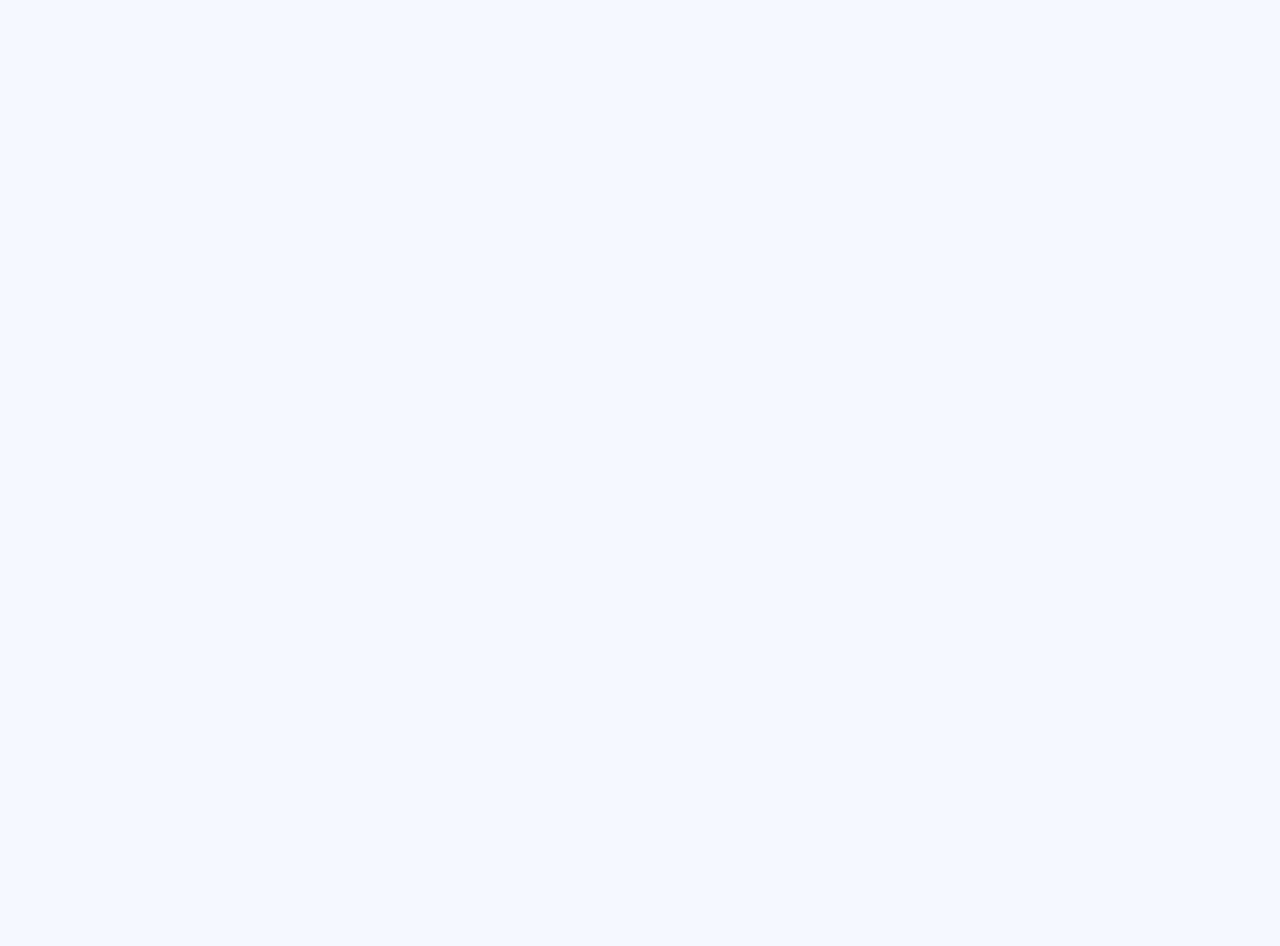
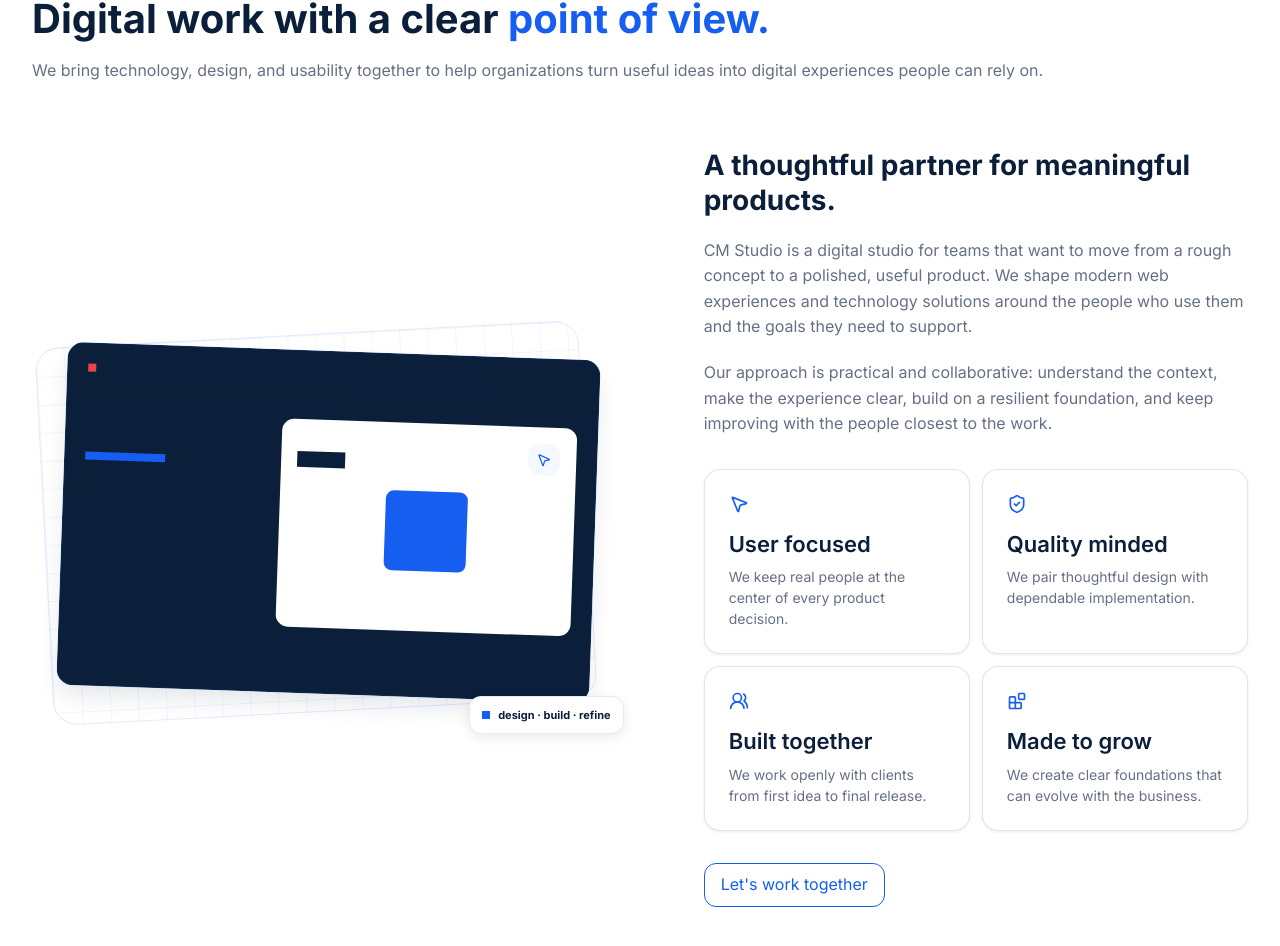
Before and after one commit to choirulmufas/monokrom-studio, a React (Vite) app: page / in a window 1280 px wide. Shown: the part 890-1836 px from the top of the page. Before the commit the page ends 800 px from the top, so only its background shows below. Built offline with nearby package versions, Linux system fonts and the light colour scheme.

Commit message:
feat: add about section

```diff
--- a/src/App.jsx
+++ b/src/App.jsx
@@ -1,5 +1,6 @@
 import Navbar from './components/Navbar.jsx'
 import Hero from './components/Hero.jsx'
+import About from './components/About.jsx'
 
 function App() {
   return (
@@ -7,6 +8,7 @@ function App() {
       <Navbar />
       <main>
         <Hero />
+        <About />
       </main>
     </>
   )
--- /dev/null
+++ b/src/components/About.jsx
@@ -0,0 +1,142 @@
+import { createElement } from 'react'
+import { Blocks, MousePointer2, ShieldCheck, UsersRound } from 'lucide-react'
+import Button from './ui/Button.jsx'
+import Card from './ui/Card.jsx'
+import Container from './ui/Container.jsx'
+import Heading from './ui/Heading.jsx'
+import Section from './ui/Section.jsx'
+
+const principles = [
+  {
+    icon: MousePointer2,
+    title: 'User focused',
+    description: 'We keep real people at the center of every product decision.',
+  },
+  {
+    icon: ShieldCheck,
+    title: 'Quality minded',
+    description: 'We pair thoughtful design with dependable implementation.',
+  },
+  {
+    icon: UsersRound,
+    title: 'Built together',
+    description: 'We work openly with clients from first idea to final release.',
+  },
+  {
+    icon: Blocks,
+    title: 'Made to grow',
+    description: 'We create clear foundations that can evolve with the business.',
+  },
+]
+
+function AboutVisual() {
+  return (
+    <div className="about-visual" aria-hidden="true">
+      <div className="about-visual-grid" />
+      <div className="about-visual-window">
+        <div className="flex items-center justify-between border-b border-white/10 px-5 py-4">
+          <div className="flex items-center gap-2">
+            <span className="size-2 rounded-full bg-accent" />
+            <span className="size-2 rounded-full bg-white/50" />
+            <span className="size-2 rounded-full bg-white/20" />
+          </div>
+          <span className="text-[10px] font-bold uppercase tracking-[0.16em] text-white/50">
+            product lab
+          </span>
+        </div>
+        <div className="grid gap-5 p-5 tablet:grid-cols-[0.75fr_1.25fr]">
+          <div className="space-y-3">
+            <div className="h-2 w-16 rounded-full bg-white/30" />
+            <div className="h-2 w-24 rounded-full bg-white/15" />
+            <div className="h-2 w-20 rounded-full bg-primary" />
+            <div className="mt-8 space-y-2 border-l border-primary/60 pl-3">
+              <div className="h-2 w-20 rounded-full bg-white/40" />
+              <div className="h-2 w-14 rounded-full bg-white/20" />
+            </div>
+          </div>
+          <div className="about-visual-screen rounded-md bg-white p-4">
+            <div className="mb-5 flex items-end justify-between">
+              <div>
+                <div className="mb-2 h-2 w-12 rounded-full bg-primary/30" />
+                <div className="h-4 w-32 rounded-full bg-navy" />
+              </div>
+              <span className="grid size-8 place-items-center rounded-md bg-background text-primary">
+                <MousePointer2 size={15} />
+              </span>
+            </div>
+            <div className="grid grid-cols-3 items-end gap-2">
+              <div className="h-14 rounded-sm bg-primary/20" />
+              <div className="h-20 rounded-sm bg-primary" />
+              <div className="h-11 rounded-sm bg-accent/70" />
+            </div>
+            <div className="mt-5 h-2 w-3/4 rounded-full bg-navy/10" />
+            <div className="mt-2 h-2 w-1/2 rounded-full bg-navy/10" />
+          </div>
+        </div>
+      </div>
+      <div className="about-visual-note">
+        <span className="size-2 rounded-full bg-primary" />
+        <span>design · build · refine</span>
+      </div>
+    </div>
+  )
+}
+
+function About() {
+  return (
+    <Section id="about" background="white" className="about-section">
+      <Container>
+        <Heading
+          eyebrow="About CM Studio"
+          title={
+            <>
+              Digital work with a clear{' '}
+              <span className="text-primary">point of view.</span>
+            </>
+          }
+          description="We bring technology, design, and usability together to help organizations turn useful ideas into digital experiences people can rely on."
+        />
+
+        <div className="mt-16 grid items-center gap-14 laptop:grid-cols-[minmax(0,1fr)_minmax(0,0.92fr)] laptop:gap-20">
+          <AboutVisual />
+
+          <div>
+            <div className="space-y-5">
+              <h3 className="type-h3 text-navy">A thoughtful partner for meaningful products.</h3>
+              <p className="type-body text-text-secondary">
+                CM Studio is a digital studio for teams that want to move from a rough concept to a
+                polished, useful product. We shape modern web experiences and technology solutions
+                around the people who use them and the goals they need to support.
+              </p>
+              <p className="type-body text-text-secondary">
+                Our approach is practical and collaborative: understand the context, make the
+                experience clear, build on a resilient foundation, and keep improving with the
+                people closest to the work.
+              </p>
+            </div>
+
+            <div className="mt-8 grid gap-3 tablet:grid-cols-2">
+              {principles.map(({ icon, title, description }) => (
+                <Card key={title} className="p-4" as="article">
+                  {createElement(icon, {
+                    'aria-hidden': true,
+                    className: 'mb-4 text-primary',
+                    size: 20,
+                  })}
+                  <h4 className="type-h4 text-navy">{title}</h4>
+                  <p className="mt-2 text-body-small text-text-secondary">{description}</p>
+                </Card>
+              ))}
+            </div>
+
+            <Button href="#contact" variant="secondary" className="mt-8">
+              Let&apos;s work together
+            </Button>
+          </div>
+        </div>
+      </Container>
+    </Section>
+  )
+}
+
+export default About
--- a/src/index.css
+++ b/src/index.css
@@ -260,6 +260,59 @@
 	.animate-hero-float {
 		animation: hero-float 6s ease-in-out infinite;
 	}
+
+	.about-section {
+		position: relative;
+	}
+
+	.about-visual {
+		position: relative;
+		min-height: 390px;
+		isolation: isolate;
+	}
+
+	.about-visual-grid {
+		position: absolute;
+		inset: 6% 6% 8% 2%;
+		z-index: -1;
+		border: 1px solid rgb(21 94 239 / 0.12);
+		border-radius: var(--radius-xl);
+		background-image: linear-gradient(rgb(21 94 239 / 0.06) 1px, transparent 1px), linear-gradient(90deg, rgb(21 94 239 / 0.06) 1px, transparent 1px);
+		background-size: 28px 28px;
+		transform: rotate(-3deg);
+	}
+
+	.about-visual-window {
+		position: absolute;
+		inset: 10% 5% 12% 5%;
+		overflow: hidden;
+		border: 1px solid rgb(21 94 239 / 0.16);
+		border-radius: var(--radius-lg);
+		background: var(--color-navy);
+		box-shadow: var(--shadow-elevated);
+		transform: rotate(2deg);
+	}
+
+	.about-visual-screen {
+		min-height: 190px;
+	}
+
+	.about-visual-note {
+		position: absolute;
+		right: 0;
+		bottom: 3%;
+		display: inline-flex;
+		align-items: center;
+		gap: 8px;
+		border: 1px solid rgb(21 94 239 / 0.12);
+		border-radius: var(--radius-md);
+		background: var(--color-white);
+		padding: 10px 12px;
+		box-shadow: var(--shadow-card);
+		font-size: 11px;
+		font-weight: 700;
+		color: var(--color-navy);
+	}
 }
 
 @media (prefers-reduced-motion: reduce) {
@@ -288,6 +341,10 @@
 	.hero-visual {
 		min-height: 480px;
 	}
+
+	.about-visual {
+		min-height: 440px;
+	}
 }
 
 @media (min-width: 1024px) {
```
Also changed, not shown: 1 other file (tests, documents, lock files or other folders).
